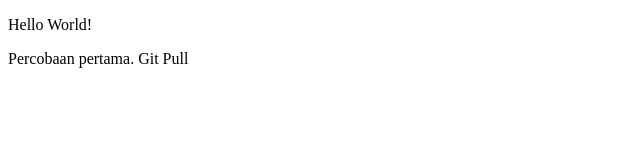
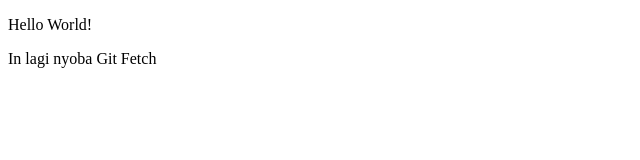
Before and after one commit to rifqidamarali/PRAKRPL04, a plain HTML site: page index.html in a window 1280 px wide. Shown: the full height of the page, 0-640 px from the left. Drawn offline with Linux system fonts and the light colour scheme.

Commit message:
coba git fetch
ngetest git fetch

```diff
--- a/index.html
+++ b/index.html
@@ -5,6 +5,8 @@
 </head>
 <body>
 	<p>Hello World!</p>
-        <p>Percobaan pertama. Git Pull</p>
+	<p>In lagi nyoba Git Fetch</p>
+
+
 </body>
 </html>
```
